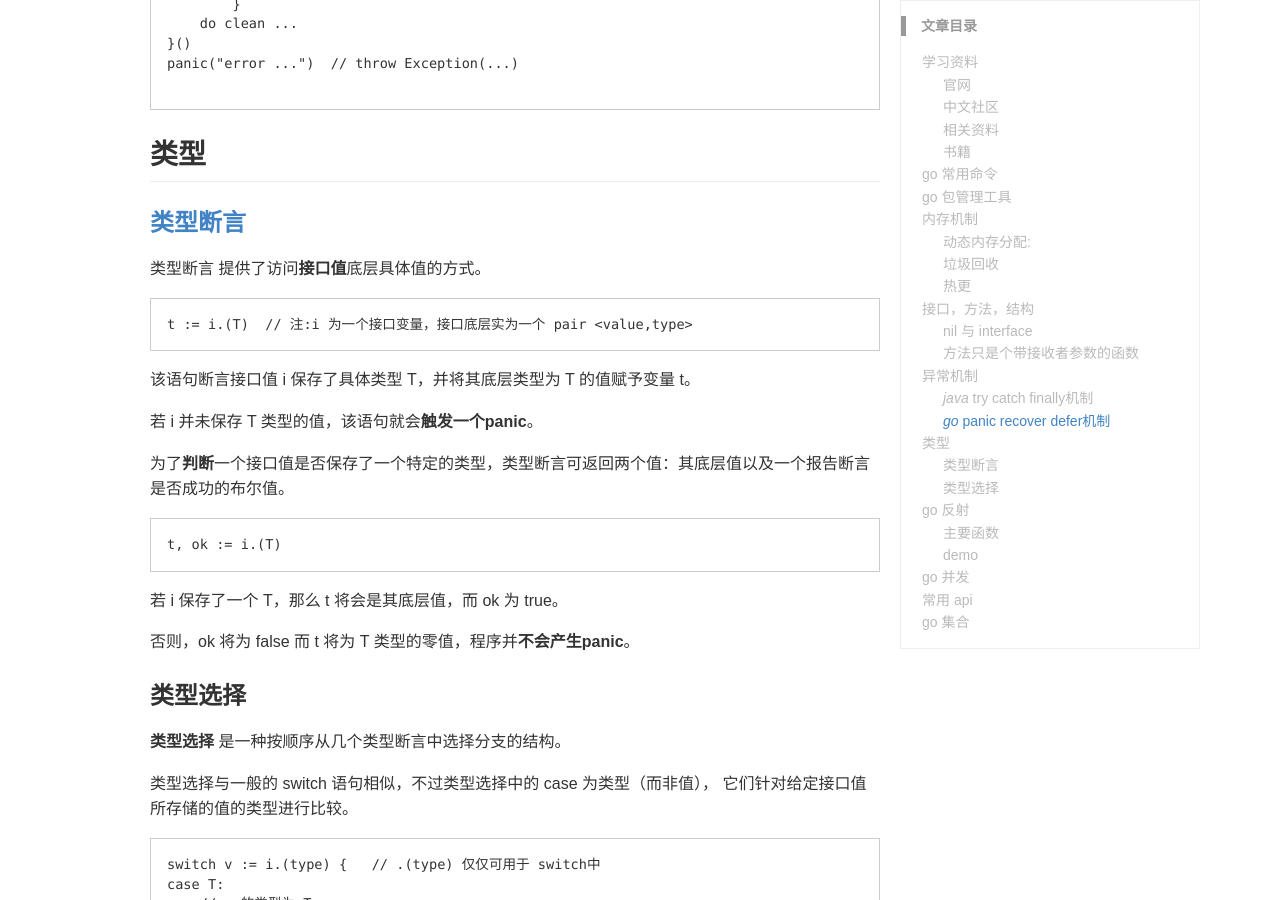
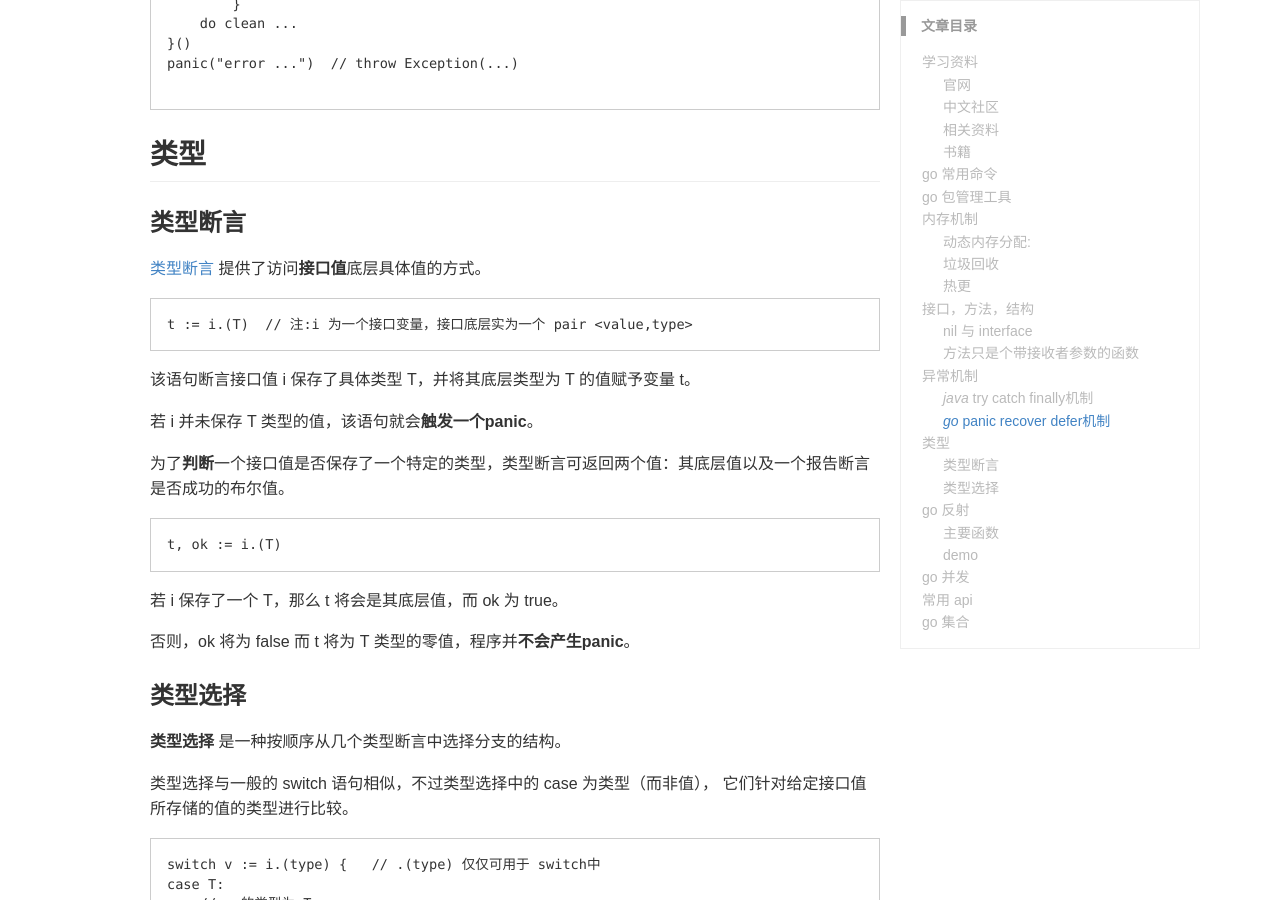
Before and after one commit to zhuxinlong/zhuxinlong.github.io, a Jekyll site: the page built from _posts/2018-11-11-go-notes.md, in a window 1280 px wide and 900 px high, scrolled down 3997 px. Built offline with Jekyll 4.4.1, drawn with Linux system fonts in a browser that asks for light colours; some web fonts are replaced; comment, search, counter and statistics services are not loaded; a style sheet for code colours, icons or effects is not loaded.

````diff
--- a/_posts/2018-11-11-go-notes.md
+++ b/_posts/2018-11-11-go-notes.md
@@ -83,8 +83,8 @@ fmt.Println(s == nil)    // false  ==> nil != (*Person, nil)
 接口值调用方法时会执行其底层类型的同名方法。
 注：对接口变量赋值时，编译器会加入额外的相关类型信息
 * [Understanding Nil](https://speakerdeck.com/campoy/understanding-nil?slide=51)
+
 ### 方法只是个带接收者参数的函数
-
 * 地址传递
     ```go
     type Vertex struct {
@@ -155,8 +155,8 @@ panic("error ...")  // throw Exception(...)
 ```
 
 ## 类型
-### [类型断言](https://tour.go-zh.org/methods/15)
-类型断言 提供了访问**接口值**底层具体值的方式。
+### 类型断言
+[类型断言]((https://tour.go-zh.org/methods/15)) 提供了访问**接口值**底层具体值的方式。
 ```go
 t := i.(T)  // 注:i 为一个接口变量，接口底层实为一个 pair <value,type>
 ```
````
